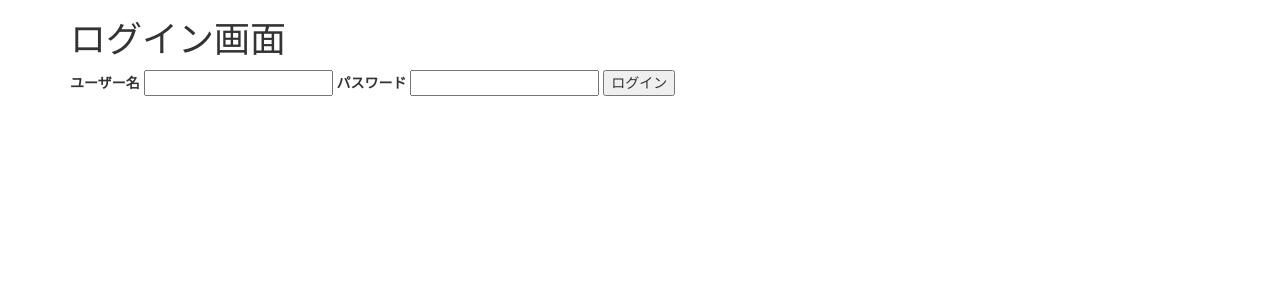
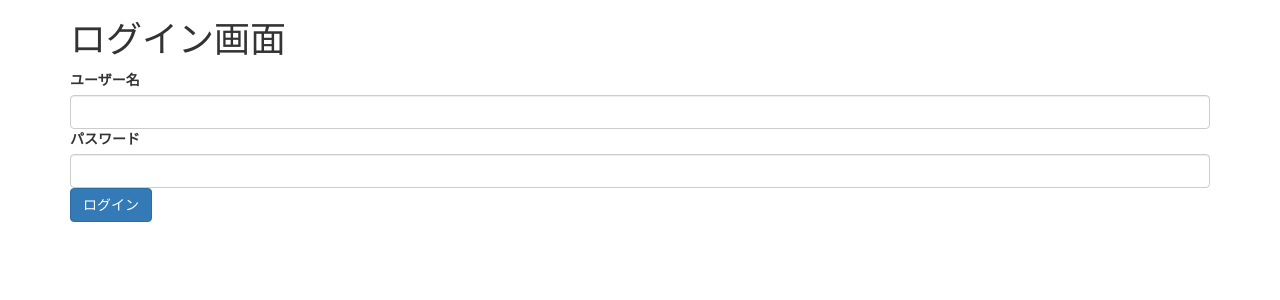
Before and after one commit to masachika-kamada/flask-learn, a Flask app: page /login in a window 1280 px wide. Shown: the top 300 px of the page. Run offline with Flask 2, Linux system fonts and the light colour scheme; some libraries are stand-ins or nearby versions.

Commit message:
Bootstrapの改良

```diff
--- a/templates/login.html
+++ b/templates/login.html
@@ -5,11 +5,11 @@
 <div class="container">
     <h1>ログイン画面</h1>
     <form method="POST">
-        <label for="">ユーザー名</label>
-        <input type="text" name="username">
-        <label for="">パスワード</label>
-        <input type="password" name="password">
-        <input type="submit" value="ログイン">
+        <label for="" class="form-label">ユーザー名</label>
+        <input type="text" name="username" class="form-control">
+        <label for="" class="form-label">パスワード</label>
+        <input type="password" name="password" class="form-control">
+        <input type="submit" value="ログイン" class="btn btn-primary">
     </form>
 </div>
 {% endblock %}
```
